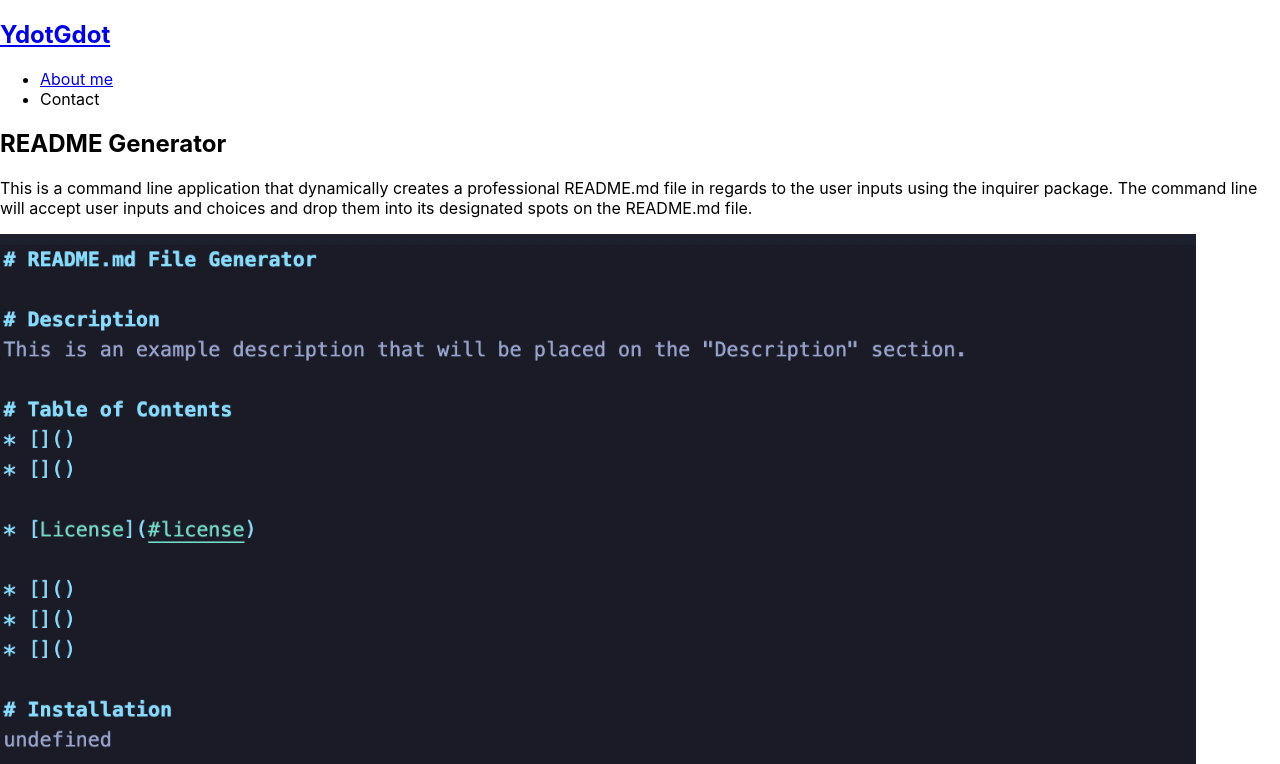
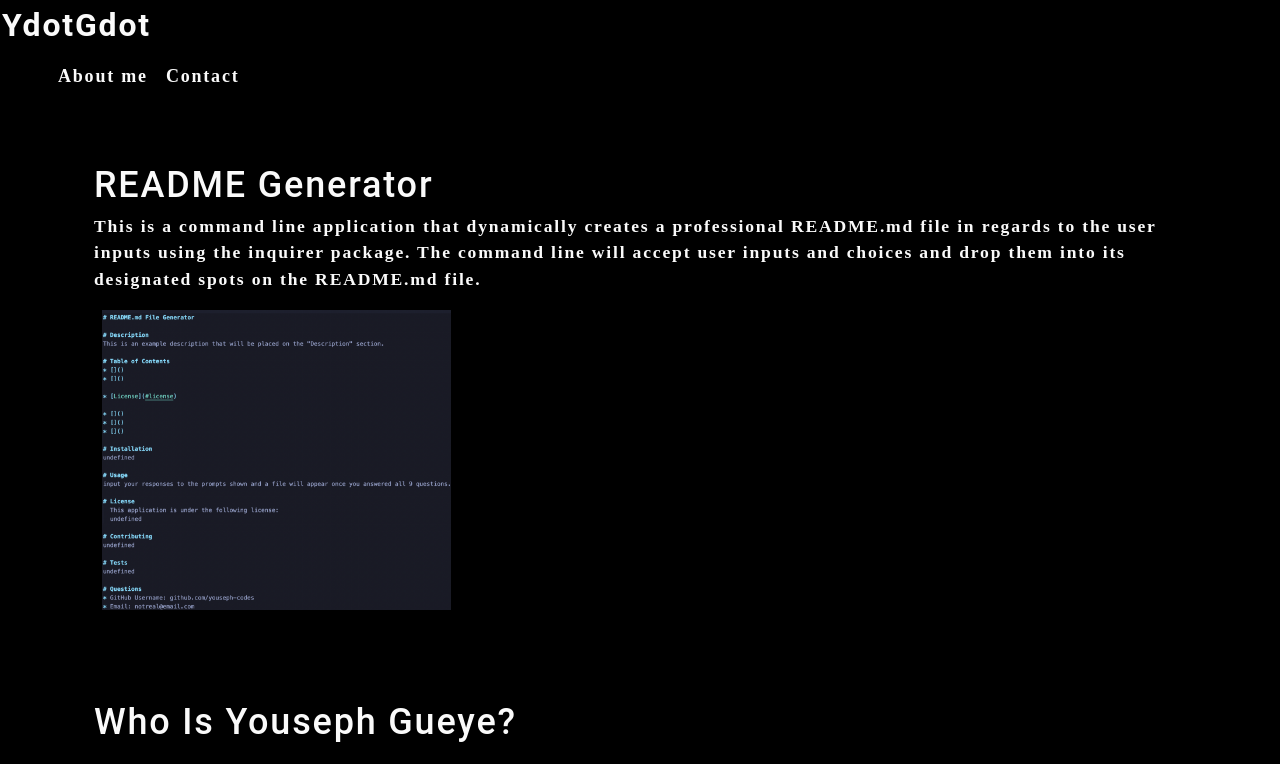
Before and after one commit to youseph-codes/module-20-challenge, a React (Create React App) app in the folder portfolio/: page / in a window 1280 px wide. Shown: the top 764 px of the page. Built offline with nearby package versions, Linux system fonts and the light colour scheme.

Commit message:
updated css sheet and renewed format css from activity

```diff
--- a/portfolio/src/index.css
+++ b/portfolio/src/index.css
@@ -11,3 +11,298 @@
   font-family: source-code-pro, Menlo, Monaco, Consolas, 'Courier New',
     monospace;
 }
+
+main {
+	margin: 0 auto;
+	max-width: 90%;
+  padding: 50px 30px;
+}
+:root {
+  --primary: #8c54ff;
+  --secondary: #F3A847;
+  --tertiary: #B12704;
+  --light: #fafafa;
+  --dark: #000000;
+  --darker: #111111;
+  --error: rgb(228, 46, 1);
+  --spacing-one: calc(1rem * 0.5);
+  --spacing-two: calc(1rem);
+  --spacing-five: calc(2.5rem);
+
+}
+
+* {
+  box-sizing: border-box;
+}
+
+html,
+body {
+  min-height: 100%;
+}
+
+body {
+  margin: 0;
+  padding: 0;
+  font-weight: 600;
+  line-height: 1.5;
+  font-size: 18px;
+  letter-spacing: .1em;
+  background: var(--dark);
+  color: var(--light);
+  font-family: 'Poiret One', cursive;
+
+}
+
+h1,
+h2,
+h3,
+h4,
+h5,
+h6 {
+  font-family: 'Roboto', sans-serif;
+  font-weight: 500;
+  margin: 5px 0;
+  line-height: 1.25;
+}
+
+h1 {
+  font-size: 2.25rem;
+}
+
+h2 {
+  font-size: 2rem;
+}
+
+h3 {
+  font-size: 1.75rem;
+}
+
+h4 {
+  font-size: 1.5rem;
+}
+
+h5 {
+  font-size: 1.25rem;
+}
+
+h6 {
+  font-size: 1rem;
+}
+
+p {
+  font-size: 1.1rem;
+  margin-top: 0;
+}
+
+a {
+  color: var(--tertiary);
+  text-decoration: none;
+  font-weight: bold;
+}
+
+a:hover {
+  text-decoration: underline;
+}
+
+header {
+  background: var(--dark);
+}
+
+header a {
+  color: var(--light);
+}
+
+button {
+  font-size: 1rem;
+  text-decoration: none;
+  padding: 0.25rem 1rem;
+  border-radius: .5rem;
+  border: none;
+  outline: none;
+  cursor: pointer;
+  margin: 0 1px;
+  background-color: var(--secondary);
+}
+
+button:hover {
+  opacity: .8;
+}
+
+button[disabled] {
+  cursor: default;
+  opacity: .8;
+}
+
+img {
+  max-width: 100%;
+}
+
+span[role="img"] {
+  cursor: default;
+}
+
+form {
+  width: 40%;
+}
+
+input {
+  font-size: 1rem;
+  padding: 0.25rem;
+  border: 1px solid var(--dark);
+  outline: none;
+  border-radius: 3px;
+  transition: box-shadow 0.2s;
+}
+
+input:focus {
+  border: 1px solid var(--secondary);
+  box-shadow: 0 0 .25rem rgba(0, 0, 0, .5);
+}
+
+li {
+  list-style: none;
+}
+
+nav a:hover {
+  text-decoration: none;
+}
+
+nav  li {
+  cursor: pointer;
+}
+
+textarea {
+	width: 600px;
+	height: 120px;
+	border: 3px solid #cccccc;
+	padding: 5px;
+}
+
+.container {
+  width: 85%;
+  max-width: 1200px;
+  margin-left: auto;
+  margin-right: auto;
+}
+
+.flex-row {
+  display: flex;
+  flex-wrap: wrap;
+}
+
+.space-between {
+  justify-content: space-between;
+}
+
+.flex-end {
+  justify-content: flex-end;
+}
+
+.mx-1 {
+  margin-right: var(--spacing-one);
+  margin-left: var(--spacing-one);
+}
+
+.mx-2 {
+  margin-right: var(--spacing-two);
+  margin-left: var(--spacing-two);
+}
+
+.my-1 {
+  margin-top: var(--spacing-one);
+  margin-bottom: var(--spacing-one);
+}
+
+.my-2 {
+  margin-top: var(--spacing-two);
+  margin-bottom: var(--spacing-two);
+}
+
+.my-5 {
+  margin-top: var(--spacing-five);
+  margin-bottom: var(--spacing-five);
+}
+
+.px-1 {
+  padding-right: var(--spacing-one);
+  padding-left: var(--spacing-one);
+}
+
+.px-2 {
+  padding-right: var(--spacing-two);
+  padding-left: var(--spacing-two);
+}
+
+.py-1 {
+  padding-top: var(--spacing-one);
+  padding-bottom: var(--spacing-one);
+}
+
+.py-2 {
+  padding-top: var(--spacing-two);
+  padding-bottom: var(--spacing-two);
+}
+
+.card {
+  width: 25%;
+  text-align: center;
+}
+
+.img-thumbnail {
+  width: auto;
+  height: 300px;
+  margin-bottom: 50px;
+  cursor: pointer;
+}
+
+.modalBackdrop {
+	background: rgba(0, 0, 0, .65);
+	bottom: 0;
+	left: 0;
+	overflow: auto;
+	position: fixed;
+	right: 0;
+	top: 0;
+	z-index: 1;
+}
+
+.modalContainer {
+	background: var(--darker);
+	border-radius: 5px;
+	max-width: 100%;
+	margin: 50px auto;
+	padding: 15px;
+	width: 960px;
+}
+
+.modalTitle {
+	font-size: 18px;
+	font-weight: 600;
+	margin-bottom: 25px;
+}
+
+button {
+	background: var(--primary);
+	border: 0;
+	border-radius: 5px;
+	color: #fff;
+	cursor: pointer;
+	font-size: 16px;
+	font-weight: 600;
+	margin-bottom: 30px;
+	padding: 10px 15px;
+}
+
+a {
+	border-radius: 5px;
+	color: var(--primary);
+	font-weight: 600;
+	padding: 2px 4px;
+	margin-left: -2px;
+	margin-right: -2px;
+
+}
+
+.navActive {
+  color: var(--secondary);
+}
```
